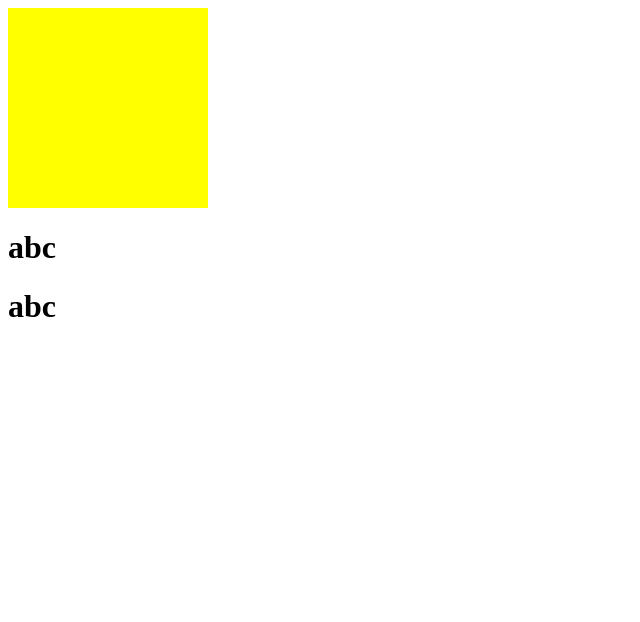
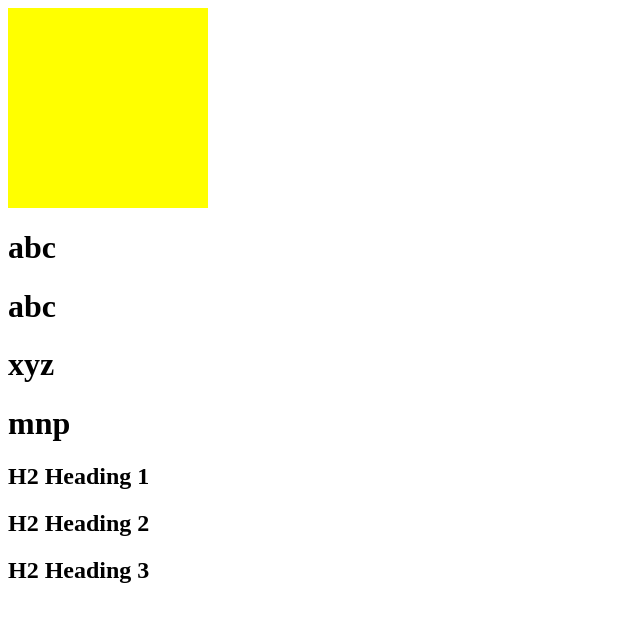
Before and after one commit to tanthinhvnex/Javascript-Note, a plain HTML site: page index_13p2.html in a window 1280 px wide. Shown: the whole page, without its empty margins (0-640 px from the left). Drawn offline with Linux system fonts and the light colour scheme.

Commit message:
dom events

```diff
--- a/13 HTML DOM 2.js
+++ b/13 HTML DOM 2.js
@@ -55,3 +55,11 @@ setTimeout(() => {
 
 // DOM Events
 // Search: DOM Events
+// 1. Attribute Events
+// 2. Assign event using the element node
+var h2Element = document.querySelector("h2");
+h2Element.onclick = function () {
+    console.log("dong 62 ne");
+};
+var h2Ele = document.querySelectorAll("h2");
+for (var i = 0; i < h2Ele.length; i++) {}
--- a/index_13p2.html
+++ b/index_13p2.html
@@ -9,8 +9,18 @@
     </head>
     <body>
         <div class="box box_1 box_1"></div>
-        <script src="13 HTML DOM 2.js"></script>
         <h1 onclick="console.log(this)">abc</h1>
         <h1 onclick="console.log(this.innerText)">abc</h1>
+        <!-- Có tính nổi bọt, sự kiện con -> sự kiện cha -->
+        <h1 onclick="console.log(this)">
+            <span onclick="console.log(this)">xyz</span>
+        </h1>
+        <h1 onclick="console.log(this)">
+            <span>mnp</span>
+        </h1>
+        <h2>H2 Heading 1</h2>
+        <h2>H2 Heading 2</h2>
+        <h2>H2 Heading 3</h2>
+        <script src="13 HTML DOM 2.js"></script>
     </body>
 </html>
```
